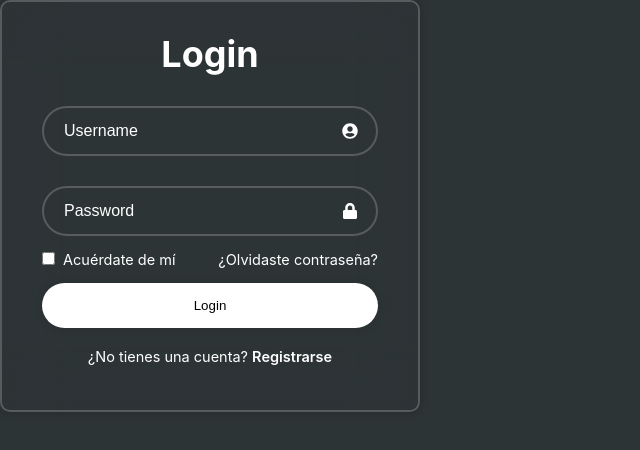
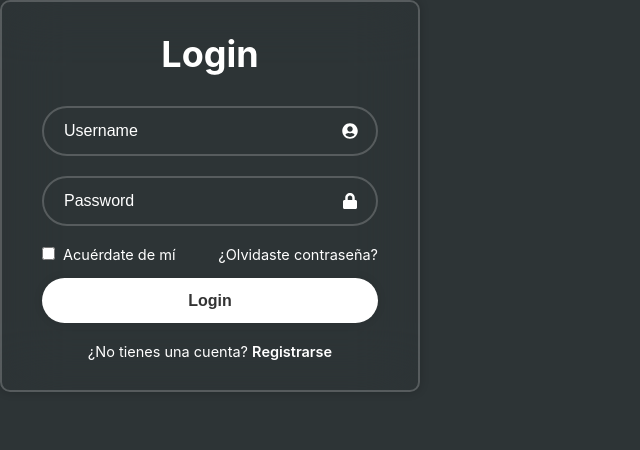
Before and after one commit to juanponton5/Melodic, a React (Create React App) app in the folder client/: page /tienda in a window 1280 px wide. Shown: the top 450 px of the page, without its empty margins (0-640 px from the left). Built offline with nearby package versions, Linux system fonts and the light colour scheme.

Commit message:
nuevos cambio

```diff
--- a/client/src/App.js
+++ b/client/src/App.js
@@ -1,37 +1,63 @@
 import React, { useState } from 'react';
-import { BrowserRouter, Route, Routes, Navigate } from 'react-router-dom';
+import { BrowserRouter, Route, Routes, Navigate, useNavigate } from 'react-router-dom';
 import TaskList from './components/TaskList';
 import TaskForm from './components/TaskForm';
 import LoginForm from './login/LoginForm';
 import { Container } from '@mui/material';
 import Menu from './components/Navbar';
+import TiendaForm from './interface/TiendaForm';
 
-export default function App() {
+function AuthenticatedApp({ userType }) {
+  return (
+    <>
+      <Menu />
+      <Container>
+        <Routes>
+          <Route path="/tienda" element={<TiendaForm />} />
+          <Route path="/tasks" element={<TaskList />} />
+          <Route path="/create-task" element={<TaskForm />} />
+          <Route path="*" element={<Navigate to={userType === 'admin' ? '/tasks' : '/tienda'} replace />} />
+        </Routes>
+      </Container>
+    </>
+  );
+}
+
+function AppContent() {
   const [isAuthenticated, setIsAuthenticated] = useState(false);
+  const [userType, setUserType] = useState(null);
+  const navigate = useNavigate();
 
-  const handleLogin = () => {
-    setIsAuthenticated(true);
+  const handleLogin = (username, password) => {
+    if (username === "admin" && password === "12345") {
+      setIsAuthenticated(true);
+      setUserType('admin');
+      navigate('/tasks');
+    } else if (username === "bruno" && password === "12345") {
+      setIsAuthenticated(true);
+      setUserType('bruno');
+      navigate('/tienda');
+    } else {
+      // Handle invalid login
+      alert("Invalid username or password");
+    }
   };
 
   return (
+    <>
+      {!isAuthenticated ? (
+        <LoginForm onLogin={handleLogin} />
+      ) : (
+        <AuthenticatedApp userType={userType} />
+      )}
+    </>
+  );
+}
+
+export default function App() {
+  return (
     <BrowserRouter>
-      <div>
-        {!isAuthenticated ? (
-          <LoginForm onLogin={handleLogin} />
-        ) : (
-          <>
-            <Menu />
-            <Container>
-              <Routes>
-                <Route path='/' element={<TaskList />} />
-                <Route path='/tasks/new' element={<TaskForm />} />
-                <Route path='/tasks/:id/edit' element={<TaskForm />} />
-                <Route path='*' element={<Navigate to="/" replace />} />
-              </Routes>
-            </Container>
-          </>
-        )}
-      </div>
+      <AppContent />
     </BrowserRouter>
   );
 }
--- a/client/src/index.css
+++ b/client/src/index.css
@@ -14,8 +14,6 @@ body {
   -moz-osx-font-smoothing: grayscale;
   background: #2d3436;
   color: white;
-
-
 }
 
 code {
--- /dev/null
+++ b/client/src/interface/TiendaForm.js
@@ -0,0 +1,80 @@
+import React, { useEffect, useState } from "react";
+import {
+  Card,
+  CardContent,
+  CardMedia,
+  Typography,
+  Grid,
+  Container,
+  Box,
+  Chip
+} from "@mui/material";
+import { styled } from "@mui/system";
+
+const StyledCard = styled(Card)(({ theme }) => ({
+  height: '100%',
+  display: 'flex',
+  flexDirection: 'column',
+  transition: 'transform 0.15s ease-in-out',
+  '&:hover': { transform: 'scale3d(1.05, 1.05, 1)' },
+}));
+
+const StyledCardMedia = styled(CardMedia)({
+  paddingTop: '56.25%', // 16:9 aspect ratio
+});
+
+const StyledChip = styled(Chip)(({ theme }) => ({
+  position: 'absolute',
+  top: theme.spacing(2),
+  right: theme.spacing(2),
+}));
+
+export default function ProductList() {
+  const [products, setProducts] = useState([]);
+
+  const loadProducts = async () => {
+    const response = await fetch('http://localhost:4000/tasks');
+    const data = await response.json();
+    setProducts(data);
+  };
+
+  useEffect(() => {
+    loadProducts();
+  }, []);
+
+  return (
+    <Container maxWidth="lg">
+      <Box my={4}>
+        <Typography variant="h3" component="h1" gutterBottom align="center">
+          Instrumentos
+        </Typography>
+        <Grid container spacing={4}>
+          {products.map((product) => (
+            <Grid item xs={12} sm={6} md={4} key={product.id}>
+              <StyledCard>
+                <StyledCardMedia
+                  image={`https://source.unsplash.com/random/800x600?${product.title}`}
+                  title={product.title}
+                />
+                <StyledChip label={`$${product.precio}`} color="primary" />
+                <CardContent>
+                  <Typography gutterBottom variant="h5" component="h2">
+                    {product.title}
+                  </Typography>
+                  <Typography variant="body2" color="textSecondary" component="p">
+                    {product.descripcion}
+                  </Typography>
+                </CardContent>
+                <Box px={2} pb={2} mt="auto">
+                  <Typography variant="subtitle1" color="textSecondary">
+                    Disponibles: {product.cantidad}
+                  </Typography>
+                </Box>
+              </StyledCard>
+            </Grid>
+          ))}
+        </Grid>
+      </Box>
+    </Container>
+  );
+}
--- a/client/src/login/LoginForm.css
+++ b/client/src/login/LoginForm.css
@@ -1,33 +1,33 @@
-.wrapper{
+.wrapper {
     width: 420px;
     background: transparent;
-    border: 2px solid rgb(255,255, 255,.2);
+    border: 2px solid rgba(255, 255, 255, 0.2);
     backdrop-filter: blur(30px);
-    box-shadow: 0 0 10px rgba(0,0, 0,.2);
+    box-shadow: 0 0 10px rgba(0, 0, 0, 0.2);
     color: #fff;
     border-radius: 10px;
     padding: 30px 40px;
   }
+
   .wrapper h1 {
     font-size: 36px;
     text-align: center;
+    margin-bottom: 30px;
   }
 
-.wrapper .input-box{
+  .wrapper .input-box {
     position: relative;
     width: 100%;
     height: 50px;
-
-    margin: 30px 0
-    ;
+    margin-bottom: 20px;
   }
 
   .input-box input {
-    width:  100%;
+    width: 100%;
     height: 100%;
     background: transparent;
     outline: none;
-    border: 2px solid rgb(255,255, 255,.2);
+    border: 2px solid rgba(255, 255, 255, 0.2);
     border-radius: 40px;
     font-size: 16px;
     color: #fff;
@@ -46,25 +46,34 @@
     font-size: 16px;
   }
 
+  .wrapper .error-message {
+    color: #ff6b6b;
+    text-align: center;
+    margin-bottom: 15px;
+    font-size: 14px;
+  }
+
   .wrapper .remember-forgot {
     display: flex;
     justify-content: space-between;
     font-size: 14.5px;
-    margin: -15px 0 15px;
+    margin-bottom: 15px;
   }
+
   .remember-forgot label input {
     accent-color: #fff;
     margin-right: 4px;
   }
 
   .remember-forgot a {
-    color:#fff;
+    color: #fff;
     text-decoration: none;
   }
 
   .remember-forgot a:hover {
     text-decoration: underline;
   }
+
   .wrapper button {
     width: 100%;
     height: 45px;
@@ -72,15 +81,19 @@
     border: none;
     outline: none;
     border-radius: 40px;
-    box-shadow: 0 0 10px rgb(0, 0, 0, .1);
+    box-shadow: 0 0 10px rgba(0, 0, 0, 0.1);
+    color: #333;
+    font-size: 16px;
+    font-weight: 600;
+    cursor: pointer;
+    margin-bottom: 20px;
   }
 
-.wrapper .register-link{
+  .wrapper .register-link {
     font-size: 14.5px;
     text-align: center;
-    margin: 20px 0 15px ;
+  }
 
-}
   .register-link p a {
     color: #fff;
     text-decoration: none;
--- a/client/src/login/LoginForm.js
+++ b/client/src/login/LoginForm.js
@@ -2,19 +2,22 @@ import React, { useState } from "react";
 import './LoginForm.css';
 import { FaUserCircle, FaLock } from "react-icons/fa";
 
-
 const LoginForm = ({ onLogin }) => {
   const [username, setUsername] = useState("");
   const [password, setPassword] = useState("");
+  const [error, setError] = useState("");
 
   const handleSubmit = (e) => {
     e.preventDefault();
     if (username && password) {
-      // Aquí normalmente harías una verificación con el backend
-      // Por ahora, simplemente llamamos a onLogin si ambos campos están llenos
-      onLogin();
+      if ((username === "admin" && password === "12345") ||
+          (username === "bruno" && password === "12345")) {
+        onLogin(username, password);
+      } else {
+        setError("Usuario o contraseña incorrectos");
+      }
     } else {
-      alert("Por favor, llena todos los campos");
+      setError("Por favor, llena todos los campos");
     }
   };
 
@@ -42,6 +45,7 @@ const LoginForm = ({ onLogin }) => {
           />
           <FaLock className="icon"/>
         </div>
+        {error && <p className="error-message">{error}</p>}
         <div className="remember-forgot">
           <label><input type="checkbox"/> Acuérdate de mí </label>
           <a href="#"> ¿Olvidaste contraseña? </a>
```
Also changed, not shown: client/src/interface/TiendaForm.css (added). Lines whose indentation alone changed are shown as unchanged.
